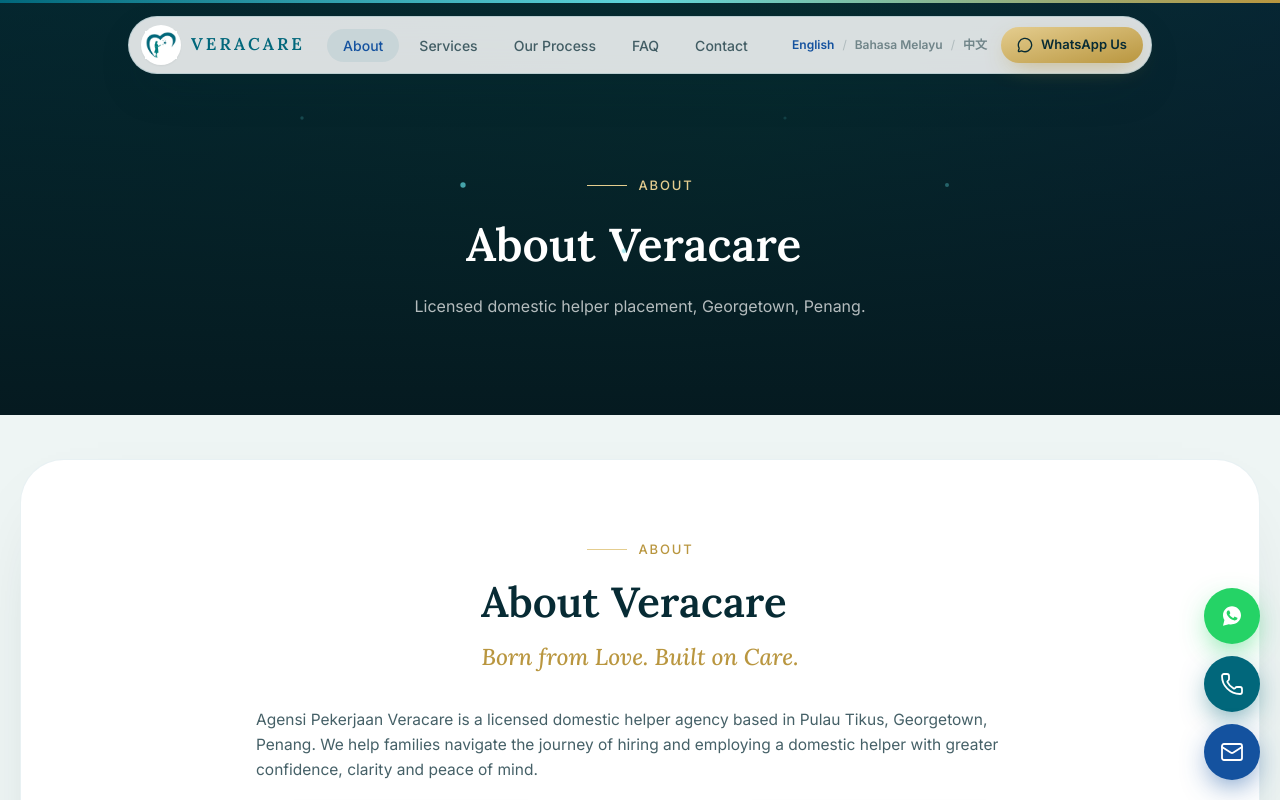
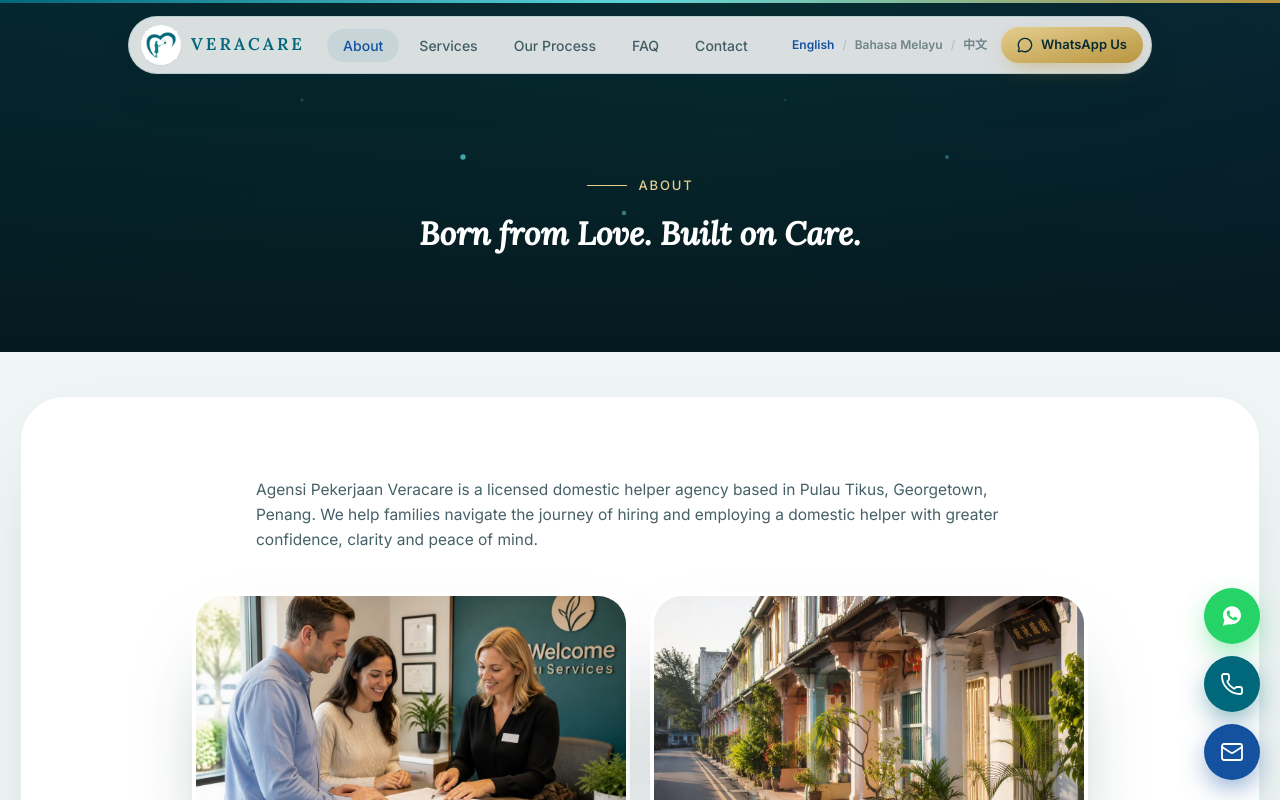
Before and after one commit to apveracare/veracare-site, a React (Vite) app: page /about in a window 1280 px wide. Shown: the top 800 px of the page. Built offline with nearby package versions, Linux system fonts and the light colour scheme.

Commit message:
Remove duplicated About headings; tagline leads the About page

```diff
--- a/src/components/PageHeader.tsx
+++ b/src/components/PageHeader.tsx
@@ -12,7 +12,7 @@
   sub,
 }: {
   eyebrow: string;
-  title: string;
+  title?: string;
   sub: string;
 }) {
   return (
@@ -26,13 +26,21 @@
         <div className="flex justify-center">
           <Eyebrow light>{eyebrow}</Eyebrow>
         </div>
+        {title && (
           <BlurWords
             as="h1"
             text={title}
             className="font-serif-display mt-5 text-[32px] leading-tight font-semibold text-white sm:text-[46px]"
           />
+        )}
         <FadeUp delay={0.2}>
+          {title ? (
             <p className="mx-auto mt-5 max-w-2xl text-[15px] leading-relaxed text-white/70 sm:text-[16px]">{sub}</p>
+          ) : (
+            <h1 className="font-serif-display mx-auto mt-4 max-w-2xl text-[26px] leading-snug font-semibold text-white italic sm:text-[32px]">
+              {sub}
+            </h1>
+          )}
         </FadeUp>
         {/* decorative sparkles */}
         {[...Array(5)].map((_, i) => (
--- a/src/pages/AboutPage.tsx
+++ b/src/pages/AboutPage.tsx
@@ -12,7 +12,7 @@
     <div className="min-h-screen">
       <Navbar />
       <main>
-        <PageHeader eyebrow={d.nav.about} title={d.about.heading} sub={d.footer.tagline} />
+        <PageHeader eyebrow={d.nav.about} sub={d.about.tagline} />
         <div className="pt-6">
           <AboutSection />
         </div>
--- a/src/sections/AboutSection.tsx
+++ b/src/sections/AboutSection.tsx
@@ -2,7 +2,7 @@
 import { ShieldCheck, Building2, X } from 'lucide-react';
 import { useLocale } from '../context/LocaleContext';
 import SectionShell from '../components/SectionShell';
-import { BlurWords, Eyebrow, FadeUp } from '../components/Reveal';
+import { FadeUp } from '../components/Reveal';
 import type { RichSegment } from '../lib/site';
 import careOffice from '../assets/care-office.jpg';
 import careStreet from '../assets/care-street.jpg';
@@ -34,22 +34,10 @@
   return (
     <SectionShell id="about">
       <div className="px-6 py-16 sm:px-12 sm:py-20">
-        {/* header — centered like every other section */}
-        <div className="mx-auto max-w-3xl text-center">
-          <div className="flex justify-center">
-            <Eyebrow>{d.nav.about}</Eyebrow>
-          </div>
-          <BlurWords
-            text={d.about.heading}
-            className="font-serif-display mt-4 text-[32px] leading-tight font-semibold text-[var(--ink)] sm:text-[42px]"
-          />
-          <FadeUp delay={0.15}>
-            <p className="font-serif-display mt-3 text-[20px] font-medium text-[var(--gold)] italic sm:text-[23px]">
-              {d.about.tagline}
-            </p>
-          </FadeUp>
-          <FadeUp delay={0.25}>
-            <Rich segs={intro} className={`mt-8 text-left ${P}`} />
+        {/* intro — the tagline already appears in the page banner */}
+        <div className="mx-auto max-w-3xl">
+          <FadeUp>
+            <Rich segs={intro} className={`text-left ${P}`} />
           </FadeUp>
         </div>
 
```
Lines whose indentation alone changed are shown as unchanged.
